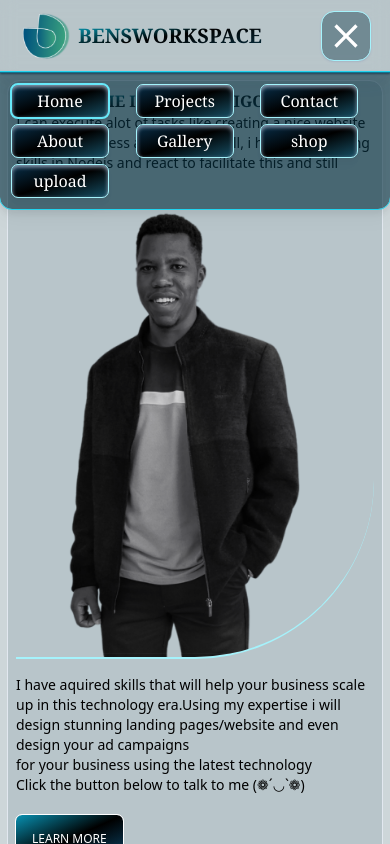
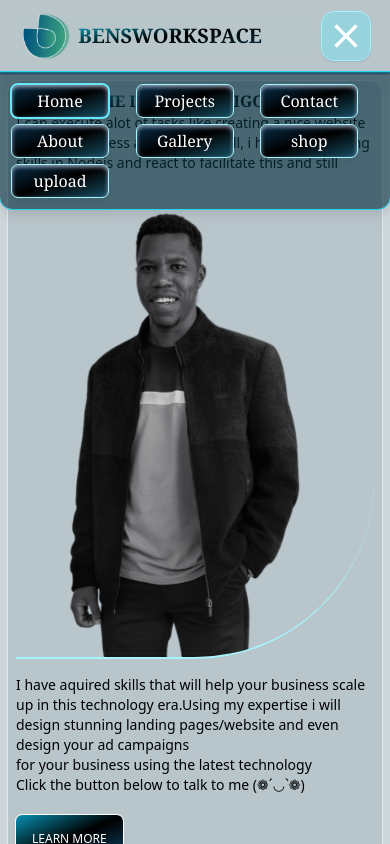
Before and after one commit to ditchk/bendev, a React (Vite) app: page / in a window 390 px wide. Both pictures are taken after a click on the element 346 px from the left and 36 px from the top of the page. Shown: the top 844 px of the page. Built offline with nearby package versions, Linux system fonts and the light colour scheme; no server answers; what ldrs would draw is missing.

Commit message:
Minor changes

```diff
--- a/src/components/shared/MobileMenu.tsx
+++ b/src/components/shared/MobileMenu.tsx
@@ -61,9 +61,9 @@ const toggleMenu = () => {
     <nav className="MobileMenu" onClick={hideNavbar} onScroll={hideNavbar}>
       <button onClick={toggleMenu}>
             {!menuOpen ? (
-              <HiOutlineMenuAlt1 className="text-5xl text-slate-900 bg-gradient-to-t from-cyan-950 via-white rounded-xl p-1 shadow shadow-slate-400 outline outline-1 outline-cyan-200" />
+              <HiOutlineMenuAlt1 className="text-5xl text-slate-900 bg-gradient-to-t from-cyan-300 via-white rounded-xl p-1 shadow shadow-slate-400 outline outline-1 outline-cyan-200" />
             ) : (
-              <MdOutlineClose className="text-5xl text-white bg-cyan-950 bg-opacity-40 rounded-xl p-1 shadow shadow-slate-400 outline outline-1 outline-cyan-200" />
+              <MdOutlineClose className="text-5xl text-white bg-cyan-300 bg-opacity-40 rounded-xl p-1 shadow shadow-slate-400 outline outline-1 outline-cyan-200" />
             )}
         </button>
       {menuOpen && (
```
